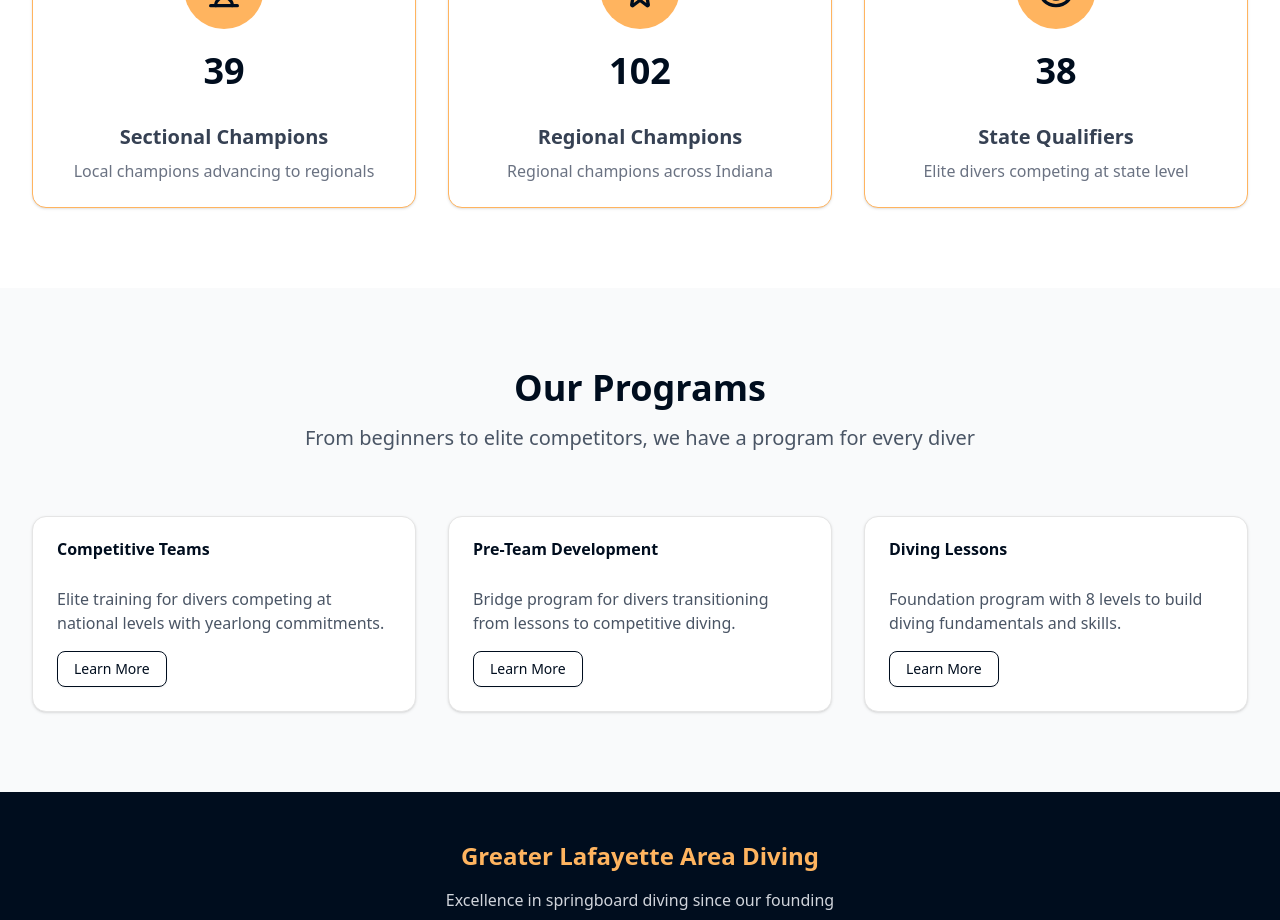
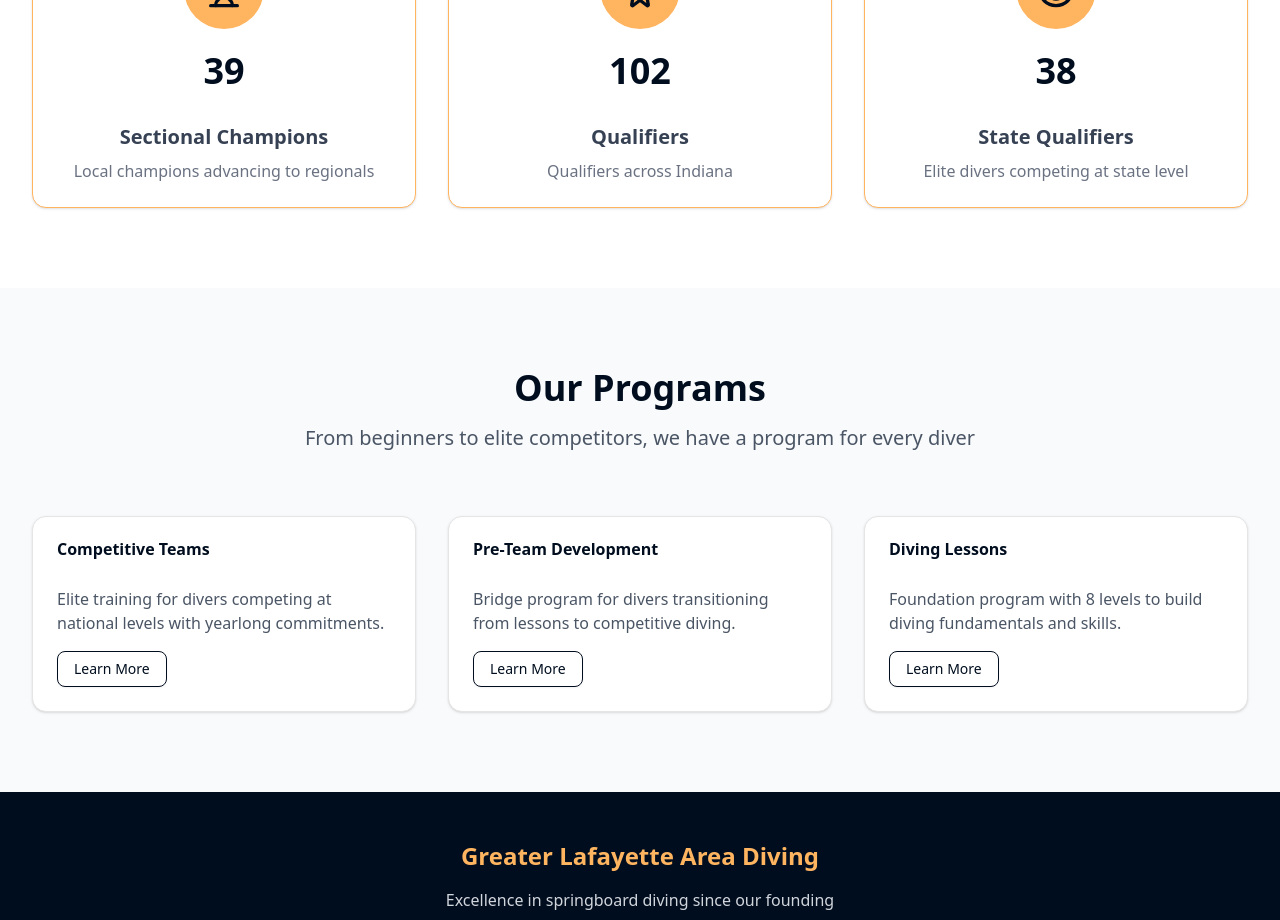
Before and after one commit to codetelo/gladiving, a Next.js app: page / in a window 1280 px wide. Shown: the part 780-1700 px from the top of the page. Built offline with nearby package versions, Linux system fonts and the light colour scheme.

Commit message:
Adding coach and fixing text

```diff
--- a/src/app/coaches/page.tsx
+++ b/src/app/coaches/page.tsx
@@ -35,6 +35,16 @@ const coachingStaff = [
     color: "bg-gold text-navy",
     experience: "Lessons Coach",
     image: "/coaches/brandon-johnson.jpg"
+  },
+  {
+    name: "Jen Dekker",
+    role: "Coach",
+    description: "Jen brings expertise and enthusiasm to our diving program, helping divers develop their skills and reach their full potential.",
+    responsibilities: ["Diving instruction", "Skill development", "Athlete support", "Program coordination"],
+    icon: Star,
+    color: "bg-navy text-gold",
+    experience: "Coach",
+    image: "/coaches/jen-dekker.JPG"
   }
 ];
 
--- a/src/app/page.tsx
+++ b/src/app/page.tsx
@@ -126,8 +126,8 @@ export default function HomePage() {
                 <CardTitle className="text-4xl font-bold text-navy">102</CardTitle>
               </CardHeader>
               <CardContent>
-                <p className="text-xl font-semibold text-gray-700">Regional Champions</p>
-                <p className="text-gray-500 mt-2">Regional champions across Indiana</p>
+                <p className="text-xl font-semibold text-gray-700">Qualifiers</p>
+                <p className="text-gray-500 mt-2">Qualifiers across Indiana</p>
               </CardContent>
             </Card>
 
--- a/src/app/results/page.tsx
+++ b/src/app/results/page.tsx
@@ -66,8 +66,8 @@ export default function ResultsPage() {
                 </CardTitle>
               </CardHeader>
               <CardContent>
-                <p className="text-xl font-semibold text-gray-700">Regional Champions</p>
-                <p className="text-gray-500 mt-2">Regional champions across Indiana</p>
+                <p className="text-xl font-semibold text-gray-700">Qualifiers</p>
+                <p className="text-gray-500 mt-2">Qualifiers across Indiana</p>
               </CardContent>
             </Card>
 
```
Also changed, not shown: 2 other files (tests, documents, lock files or other folders).
